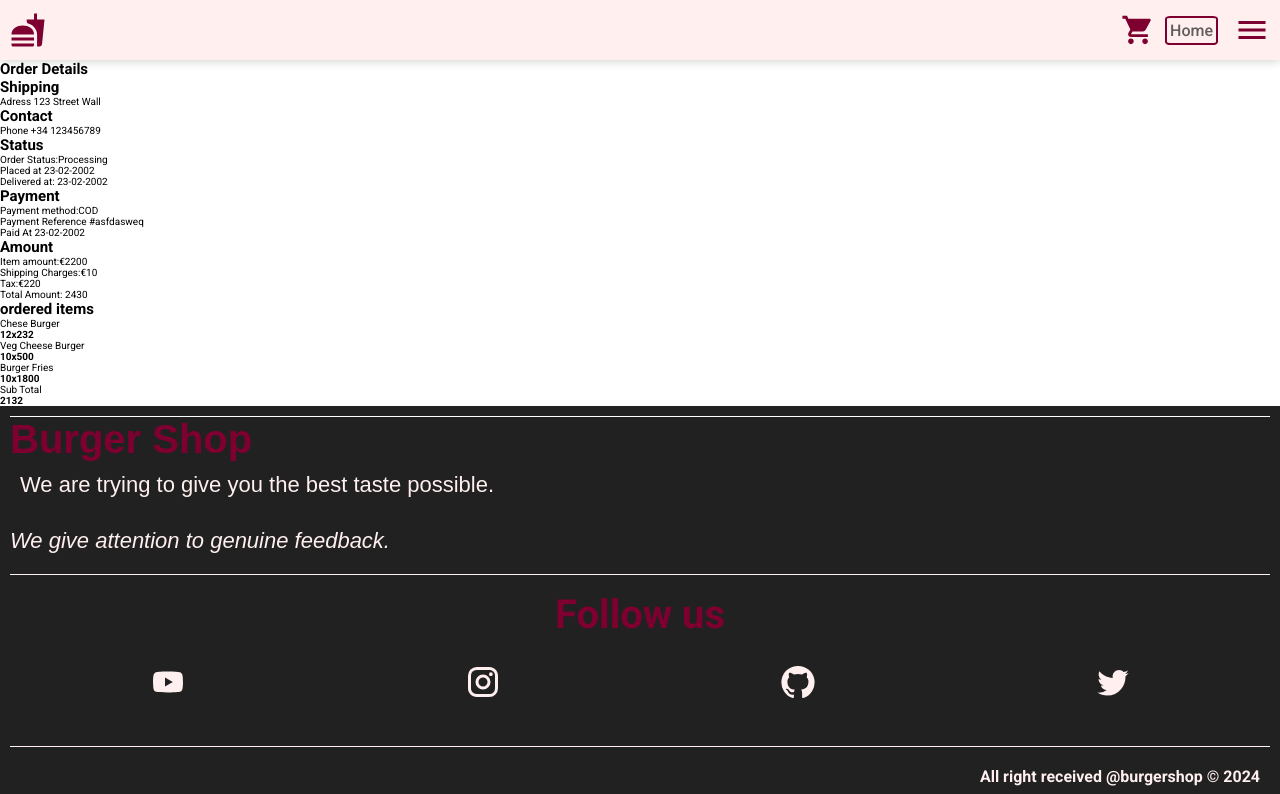
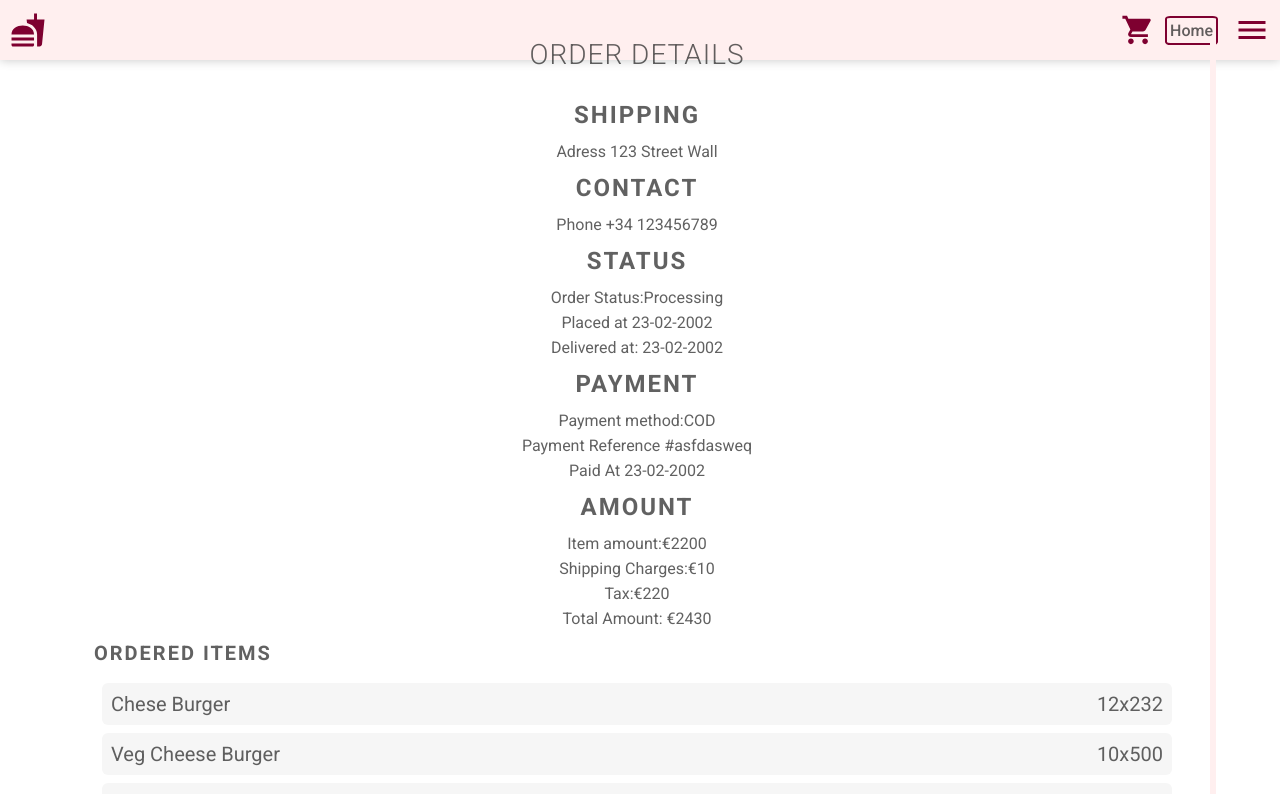
Before and after one commit to LuisCar09/Burger-shop, a React (Create React App) app: page /details in a window 1280 px wide. Shown: the top 794 px of the page. Built offline with nearby package versions, Linux system fonts and the light colour scheme.

Commit message:
Finish orderDetails component

```diff
--- a/src/components/MyOrders/OrderDetails.jsx
+++ b/src/components/MyOrders/OrderDetails.jsx
@@ -2,16 +2,16 @@
 
 const OrderDetails = () => {
     return(
-        <main className="order-details">
-            <article>
+        <section className="order-details">
+            <main className="order-container">
                 <h1>Order Details</h1>
 
                 <div>
                     <h2>Shipping</h2>
-                    Adress 123 Street Wall
+                    <p>Adress 123 Street Wall</p>
 
                     <h2>Contact</h2>
-                    Phone +34 123456789
+                    <p>Phone +34 123456789</p>
 
                     <h2>Status</h2>
                     <p>Order Status:Processing</p>
@@ -30,30 +30,30 @@
                     <p>Item amount:€2200</p>
                     <p>Shipping Charges:€10</p>
                     <p>Tax:€220</p>
-                    <p>Total Amount: 2430</p>
+                    <p>Total Amount: €2430</p>
                 </div>
 
                 <article >
                     <h2>ordered items</h2>
                     <div>
                         <p>Chese Burger</p>
-                    <b>12x232</b>
+                        <p>12x232</p>
                     </div>
                     <div>
                         <p>Veg Cheese Burger</p>
-                    <b>10x500</b>
+                        <p>10x500</p>
                     </div>
                     <div>
                         <p>Burger Fries</p>
-                    <b>10x1800</b>
+                        <p>10x1800</p>
                     </div>
                     <div>
-                    <p>Sub Total</p>
-                    <b>2132</b>
+                        <p><strong>Total</strong></p>
+                        <p><strong>€2430</strong></p>
                     </div>
                 </article>
-            </article>
             </main>
+        </section>
 
     )
 }
--- a/src/styles/about.scss
+++ b/src/styles/about.scss
@@ -90,7 +90,7 @@
     }
 }
 @media screen and (min-width:767px) {
-    section{
+    .about-us{
         main{
             >h2{
                 font-size: 4rem;
--- a/src/styles/orderDetails.scss
+++ b/src/styles/orderDetails.scss
@@ -1 +1,110 @@
 @import 'colors';
+
+.order-details {
+    height: 100vh;
+
+    text-align: center;
+    display: flex;
+    justify-content: center;
+    align-items: center;
+
+    .order-container {
+        // height: 80vh;
+        width: 90%;
+        border-right: 0.6rem solid $pink;
+
+        h1 {
+            font-size: 2.8rem;
+            font-weight: 300;
+            text-transform: uppercase;
+            color: $lightdark;
+            letter-spacing: 0.1rem;
+            margin-bottom: 2rem;
+        }
+
+        >div {
+
+            h2 {
+                font-size: 2.4rem;
+                color: $lightdark;
+                text-transform: uppercase;
+                letter-spacing: 0.2rem;
+                padding: 1rem 0;
+
+            }
+
+            p {
+                font-size: 1.6rem;
+                color: $lightdark;
+                padding: 0.3rem;
+            }
+        }
+
+        >article {
+            h2 {
+                font-size: 2.4rem;
+                color: $lightdark;
+                text-transform: uppercase;
+                letter-spacing: 0.2rem;
+                padding: 1rem 0;
+            }
+
+            >div {
+
+                p {
+                    font-size: 1.6rem;
+                    color: $lightdark;
+                    padding: 0.6rem;
+
+                }
+
+                &:last-child {
+                    p:last-child {
+                        font-size: 2rem;
+
+                    }
+                }
+            }
+        }
+    }
+}
+@media screen and (min-width:1024px) {
+    .order-details {
+        .order-container {
+            >article {
+                text-align: start;
+                padding: 0 3rem;
+
+                h2 {
+                    font-size: 2rem;
+                    letter-spacing: 0.2rem;
+                }
+
+                >div {
+                    display: flex;
+                    align-items: center;
+                    justify-content: space-between;
+                    background-color: rgb(246, 246, 246);
+                    padding: 0.3rem;
+                    margin: 0.8rem;
+                    border-radius: 0.6rem;
+
+                    p {
+                        font-size: 2rem;
+                        color: $lightdark;
+                        padding: 0.6rem;
+
+                    }
+
+                    &:last-child {
+                        p:last-child {
+                            font-size: 2rem;
+
+                        }
+                    }
+                }
+            }
+        }
+    }
+
+}
```
Also changed, not shown: src/styles/Menu.scss (+0 -65 lines). Lines whose indentation alone changed are shown as unchanged.
